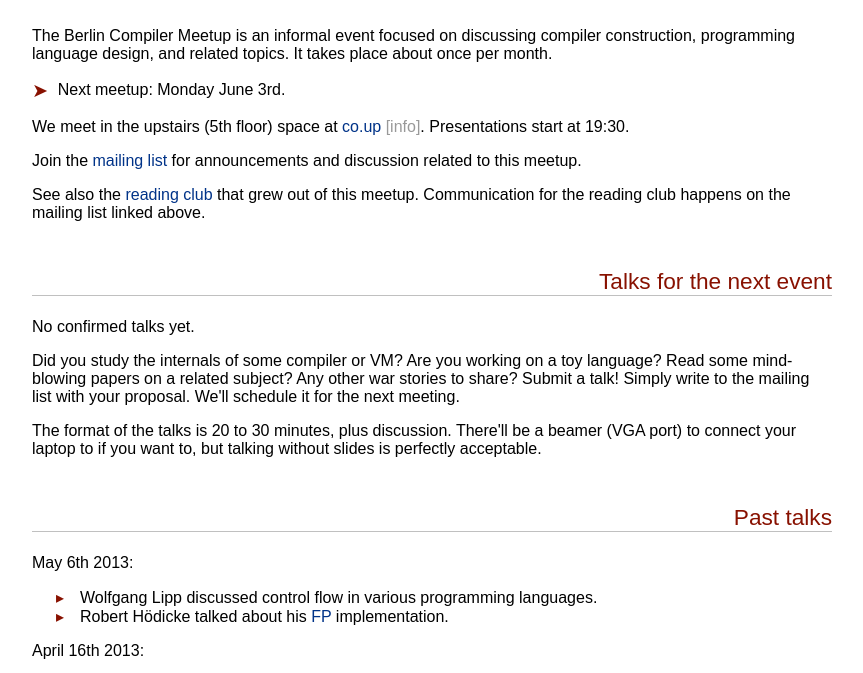
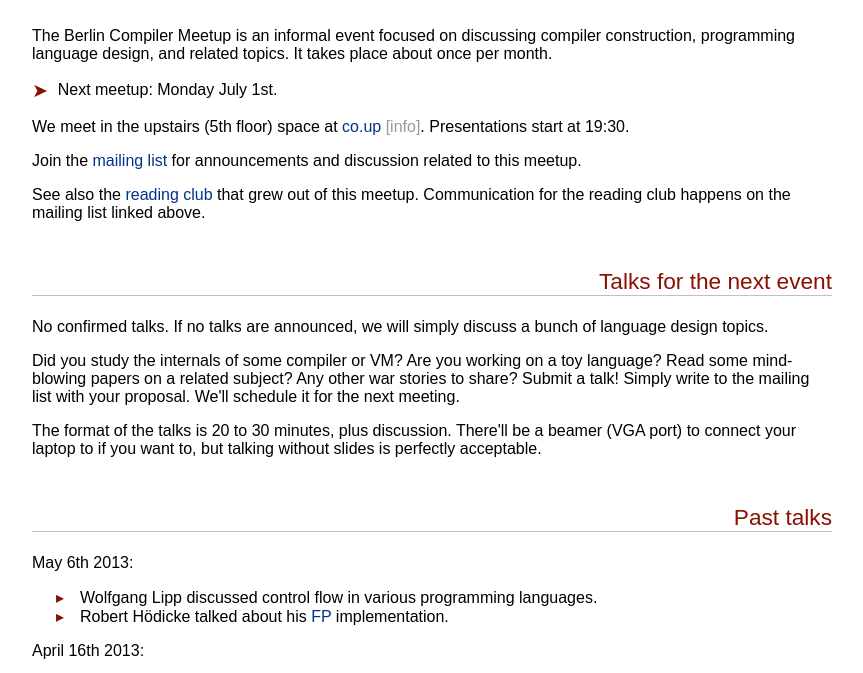
Before and after one commit to marijnh/berlin_compiler_meetup, a plain HTML site: page index.html in a window 1280 px wide. Shown: the part 102-775 px from the top of the page, without its empty margins (32-895 px from the left). Drawn offline with Linux system fonts and the light colour scheme; a web font is replaced by a local one.

Commit message:
Update post-june

```diff
--- a/index.html
+++ b/index.html
@@ -8,7 +8,7 @@
 discussing compiler construction, programming language design, and
 related topics. It takes place about once per month.</p>
 
-<p class="next">Next meetup: Monday June 3rd.</p>
+<p class="next">Next meetup: Monday July 1st.</p>
 
 <p>We meet in the upstairs (5th floor) space at <a
 href="http://co-up.de/">co.up</a> <span style="color: #999; cursor:
@@ -28,7 +28,8 @@ club happens on the mailing list linked above.</p>
 
 <h2>Talks for the next event</h2>
 
-<p>No confirmed talks yet.</p>
+<p>No confirmed talks. If no talks are announced, we will simply
+discuss a bunch of language design topics.</p>
 
 <p>Did you study the internals of some compiler or VM? Are you working
 on a toy language? Read some mind-blowing papers on a related subject?
```
